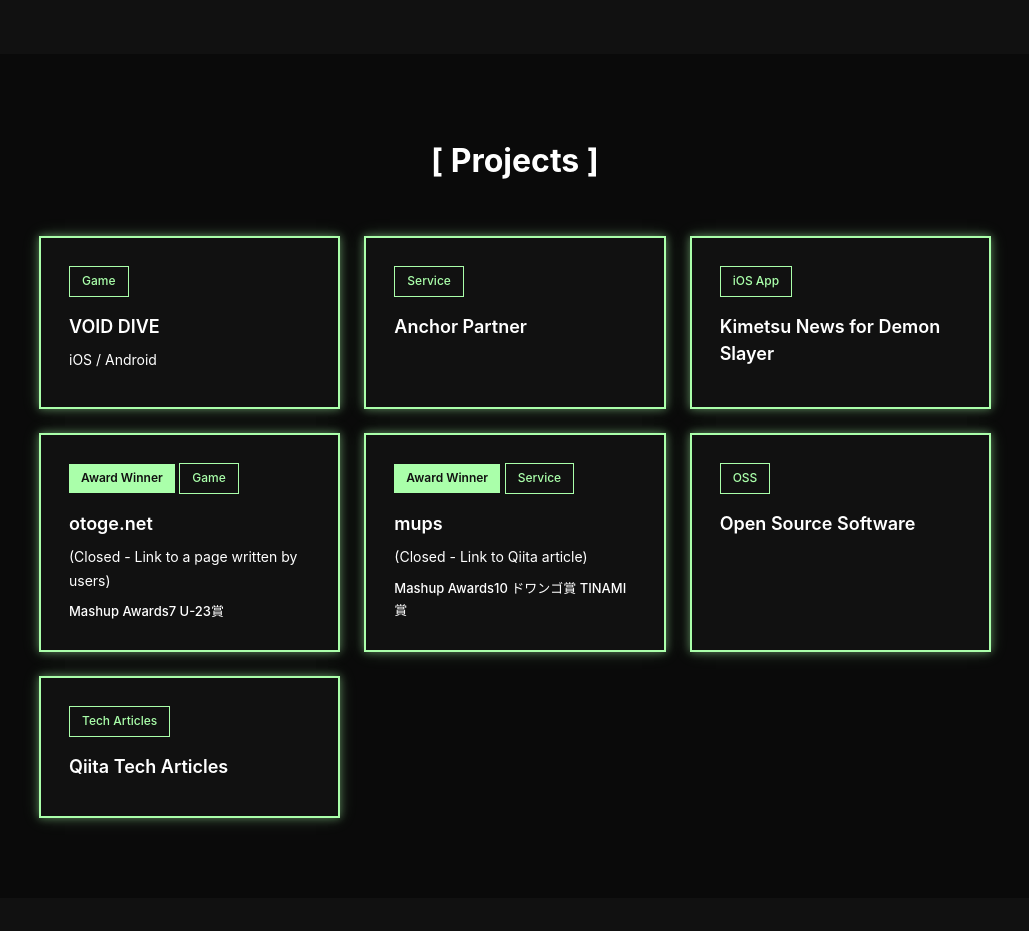
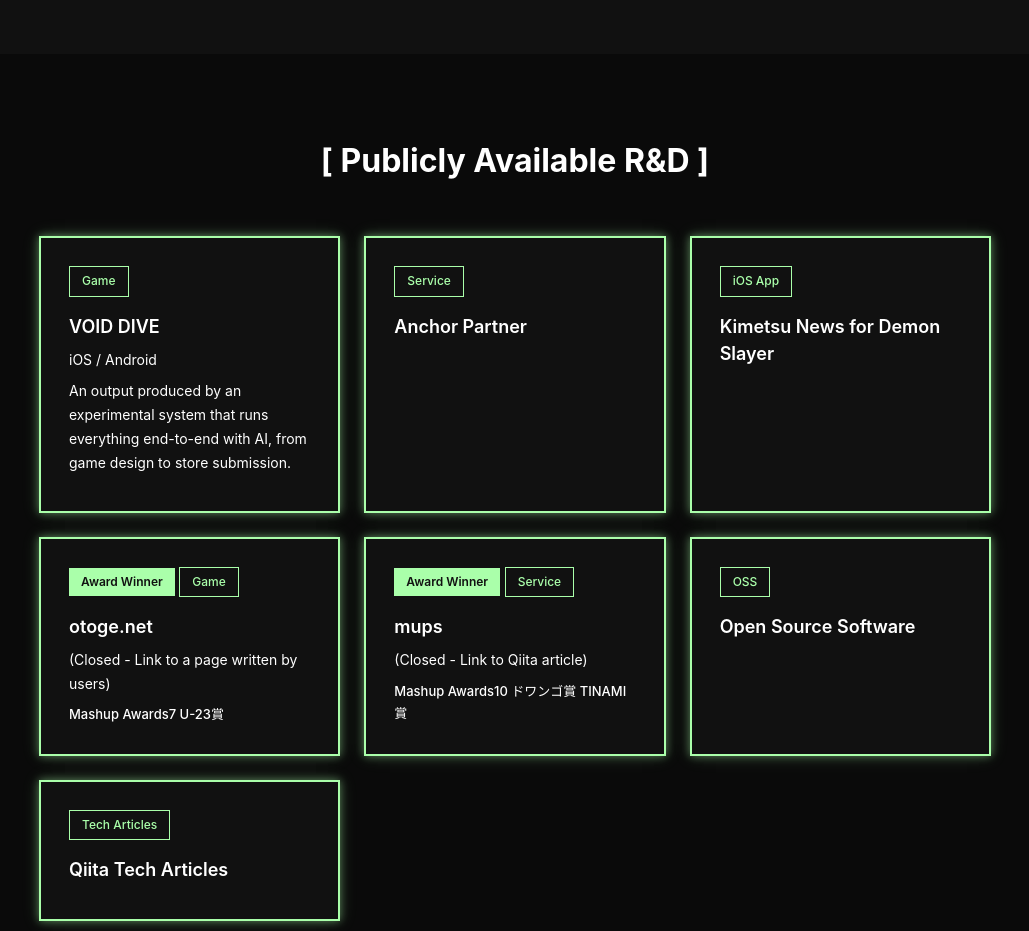
Before and after one commit to shikato/future-swe-lab-site, a plain HTML site: page index.html in a window 1280 px wide. Shown: the part 1320-2251 px from the top of the page, without its empty margins (125-1154 px from the left). Drawn offline with Linux system fonts and the light colour scheme; a web font is replaced by a local one.

Commit message:
updated text

```diff
--- a/index.html
+++ b/index.html
@@ -73,13 +73,14 @@
     <section id="projects" class="section section-light">
         <div class="container">
             <div class="section-header">
-                <h2 class="section-title" data-i18n="projects-title">研究開発成果</h2>
+                <h2 class="section-title" data-i18n="projects-title">公開可能な研究開発成果</h2>
             </div>
             <div class="projects-grid">
                 <div class="project-card">
                     <div class="project-tag" data-i18n="tag-game">ゲーム</div>
                     <h3 class="project-title">VOID DIVE</h3>
                     <p class="project-description"><a href="https://apps.apple.com/jp/app/void-dive/id6756207789" class="project-link" target="_blank" rel="noopener noreferrer">iOS</a> / <a href="https://play.google.com/store/apps/details?id=org.shikato.games.voiddive" class="project-link" target="_blank" rel="noopener noreferrer">Android</a></p>
+                    <p class="project-description" data-i18n="project-voiddive-desc">AIを用いて、ゲームデザインからストアへの申請までを一気通貫で実施する実験的システムによる出力。</p>
                 </div>
                 <div class="project-card">
                     <div class="project-tag" data-i18n="tag-service">サービス</div>
@@ -178,12 +179,13 @@
                 'member-name': 'Shinya Kato (shikato)',
                 'member-description': 'Interested in a certain space opera, software, and IBN5100.',
                 'member-profile': 'For detailed profile, please see <a href="https://www.linkedin.com/in/%E7%9C%9F%E4%B9%9F-%E5%8A%A0%E8%97%A4-a52637201/" class="link" target="_blank" rel="noopener noreferrer">LinkedIn</a> / <a href="https://www.wantedly.com/id/shinya_kato_p" class="link" target="_blank" rel="noopener noreferrer">Wantedly</a> / <a href="https://github.com/shikato" class="link" target="_blank" rel="noopener noreferrer">GitHub</a>.',
-                'projects-title': 'Projects',
+                'projects-title': 'Publicly Available R&D',
                 'tag-game': 'Game',
                 'tag-service': 'Service',
                 'tag-ios': 'iOS App',
                 'tag-award': 'Award Winner',
                 'tag-article': 'Tech Articles',
+                'project-voiddive-desc': 'An output produced by an experimental system that runs everything end-to-end with AI, from game design to store submission.',
                 'project-kimetsu': 'Kimetsu News for Demon Slayer',
                 'project-otoge-desc': '(Closed - Link to a page written by users)',
                 'project-mups-desc': '(Closed - Link to Qiita article)',
```
